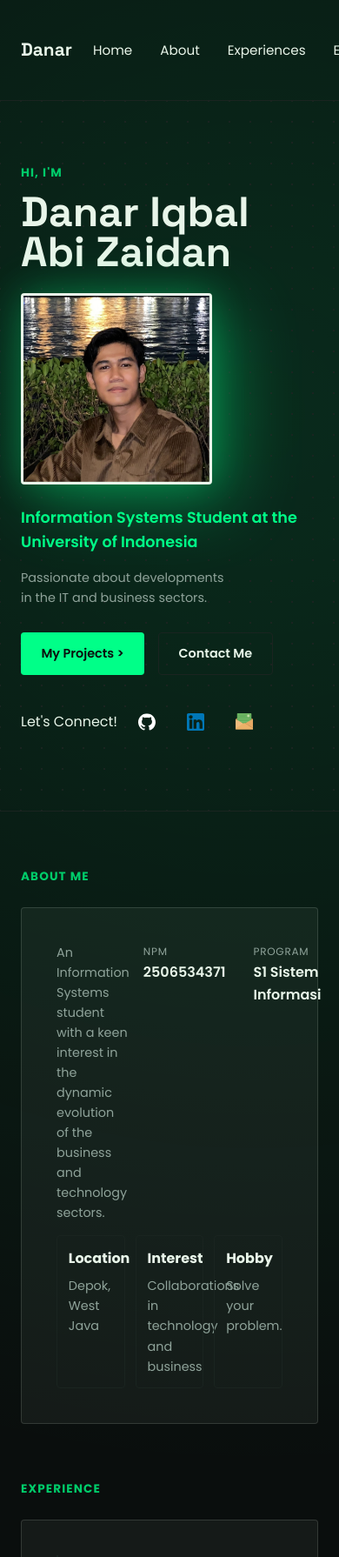
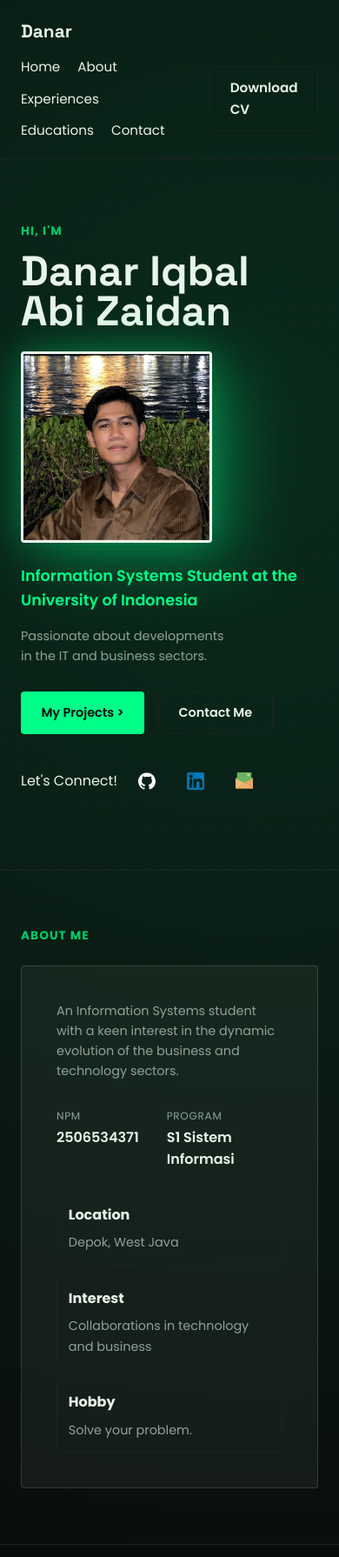
Before and after one commit to danariqbalabi/myportofolio, a Django app: page / in a window 390 px wide; the page is wider, and only the part inside the window is pictured. Shown: the top 1790 px of that part at 87% size. Run offline with Django 5.2, Linux system fonts and the light colour scheme.

Commit message:
fix tampilan mobile menumpuk

```diff
--- a/static/css/style.css
+++ b/static/css/style.css
@@ -187,30 +187,6 @@ h1, .brand {
     color: var(--text-muted);
     font-size: 0.85rem;
     border-top: 1px solid var(--line);
-}
-
-@media (max-width: 600px) {
-    .hero-grid {
-        grid-template-columns: 1fr;
-        grid-template-areas:
-            "identity"
-            "photo"
-            "content";
-    }
-
-    .hero-photo {
-        max-width: 220px;
-    }
-
-    .social-links {
-        justify-content: flex-start;
-    }
-        .about-grid {
-        grid-template-columns: 1fr;
-    }
-    .about-cards {
-        grid-template-columns: 1fr;
-    }
 }
 
 .hero-tagline {
@@ -480,6 +456,35 @@ nav ul {
         flex: 1;
         min-width: 140px;
     }
+        .hero-grid {
+        grid-template-columns: 1fr;
+        grid-template-areas:
+            "identity"
+            "photo"
+            "content";
+    }
+    .hero-photo {
+        max-width: 220px;
+    }
+    .social-links {
+        justify-content: flex-start;
+    }
+    .about-layout {
+        grid-template-columns: 1fr;
+    }
+    .about-cards {
+        grid-template-columns: 1fr;
+    }
+    .site-header .container {
+        flex-wrap: wrap;
+        row-gap: 0.75rem;
+    }
+
+    .site-header nav ul {
+        flex-wrap: wrap;
+        gap: 0.75rem 1.25rem;
+        font-size: 0.85rem;
+    }
 }
 
 .experience-box {
--- a/templates/index.html
+++ b/templates/index.html
@@ -107,7 +107,7 @@
                     </div>
                 </section>
 
-                <section class="exp" id="exp">
+                <section class="experience" id="exp">
                     <div class="container">
                         <p class="section-kicker">Experience</p>
                         <div class="experience-box">
```
